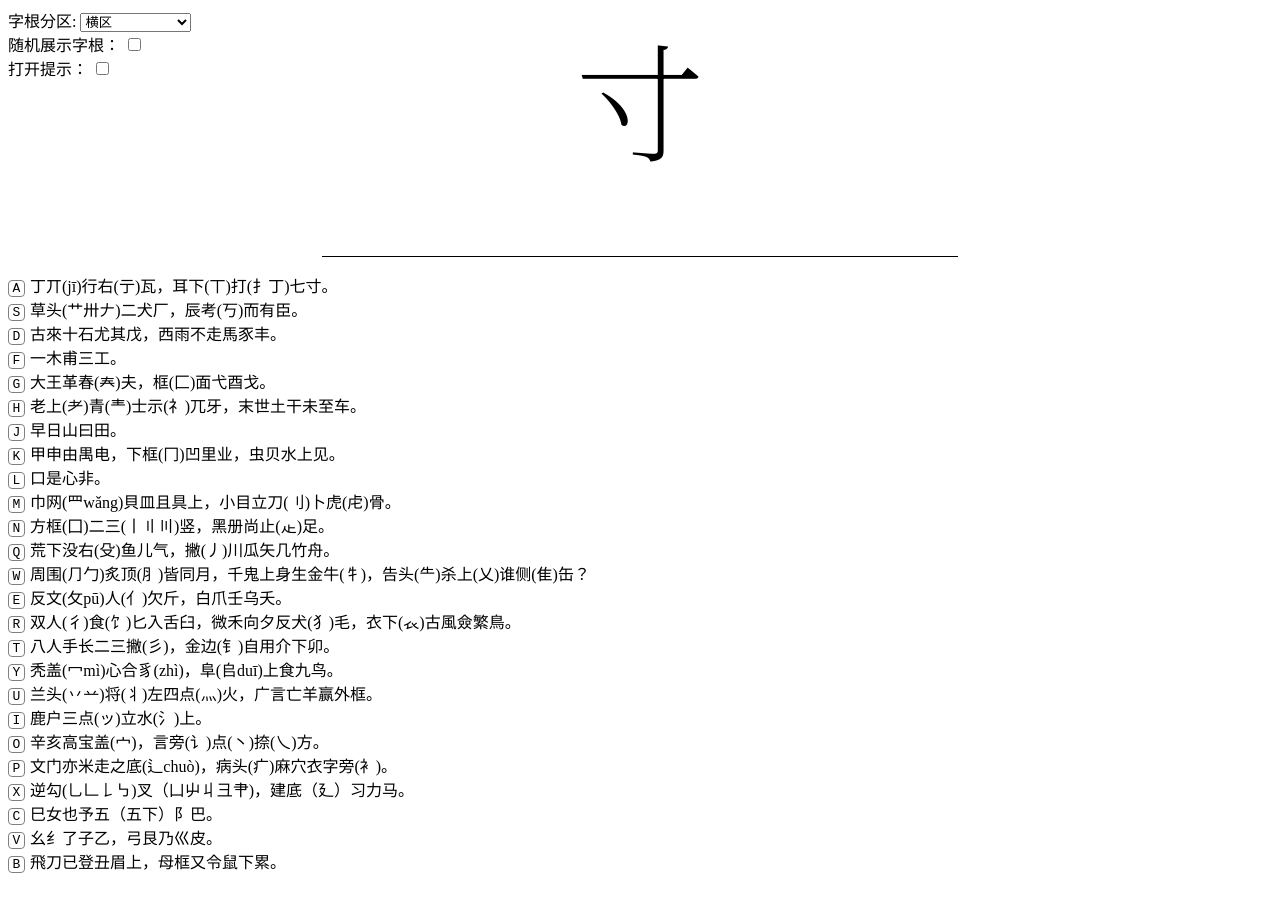
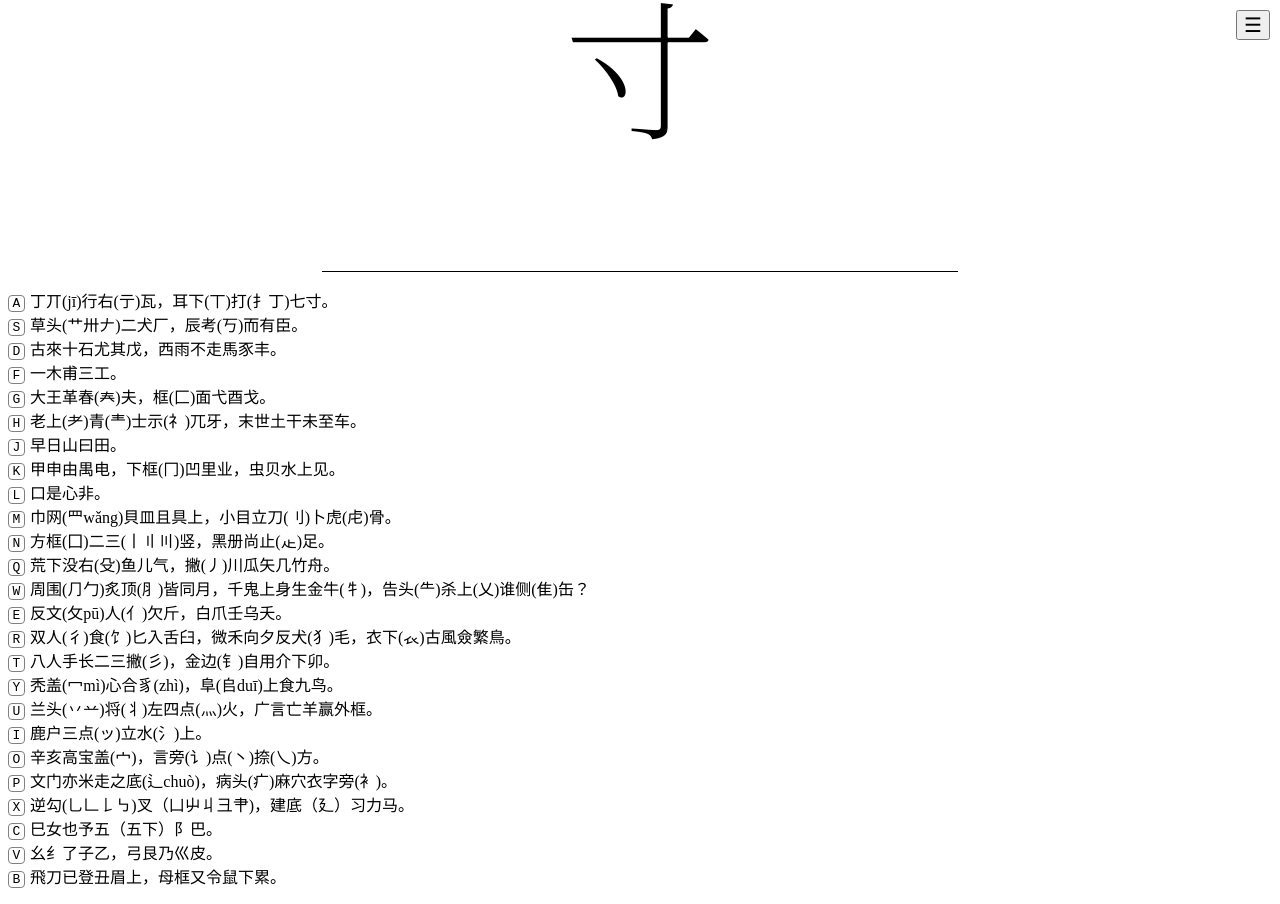
Before and after one commit to maogm12/maogm12.github.com, a Jekyll site: the page zigen/zigen.html, which Jekyll copies as it is, in a window 1280 px wide. Built offline with Jekyll 4.4.1, drawn with Linux system fonts in a browser that asks for light colours.

Commit message:
Update zigen.html

```diff
--- a/zigen/zigen.html
+++ b/zigen/zigen.html
@@ -6,19 +6,37 @@
 	<meta name="viewport" content="width=device-width, initial-scale=1.0">
 	<title>字根练习</title>
 	<style>
+		#menu-button {
+			position: fixed;
+			top: 10px;
+			right: 10px;
+			z-index: 9999;
+			font-size: 20px;
+		}
+
+		#menu {
+			position: fixed;
+			top: 50px;
+			right: 10px;
+			background-color: #ffffff;
+			border: 1px solid #ccc;
+			padding: 10px;
+			z-index: 9999;
+		}
+
 		#container {
 			position: relative;
-			top: -30px;
 			display: inline-block;
 			left: 50%;
 			transform: translate(-50%);
+			height: 200px;
 		}
 
 		#glyph-card {
-			font-size: 8em;
+			font-size: 150px;
 			display: inline-block;
 			width: 100px;
-			height: 140px;
+			height: 200px;
 		}
 
 		#glyph-card span {
@@ -45,7 +63,7 @@
 			border-bottom: 1px solid black;
 			margin: 0 auto 0;
 			font-family: monospace;
-			font-size: 2em;
+			font-size: 50px;
 			text-transform: capitalize;
 			display: block;
 			width: 50%;
@@ -77,7 +95,8 @@
 </head>
 
 <body>
-	<div>
+	<button id="menu-button">☰</button>
+	<div id="menu" style="display: none;">
 		<label for="zigen-categories">字根分区:</label>
 		<select name="zigen-categories" id="zigen-categories" onchange="chooseCategories(false);"></select>
 		<br>
```
Also changed, not shown: other parts of zigen/zigen.html (+13 -2 lines).
